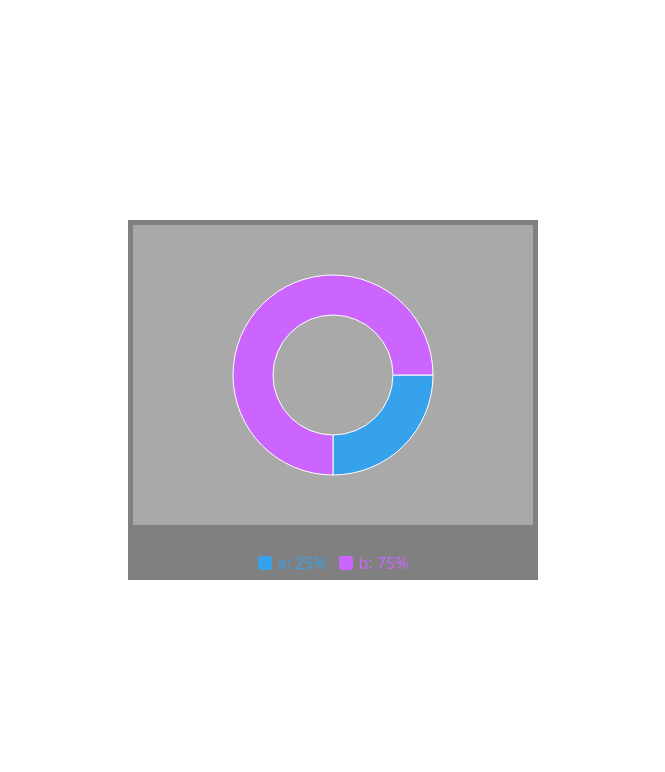
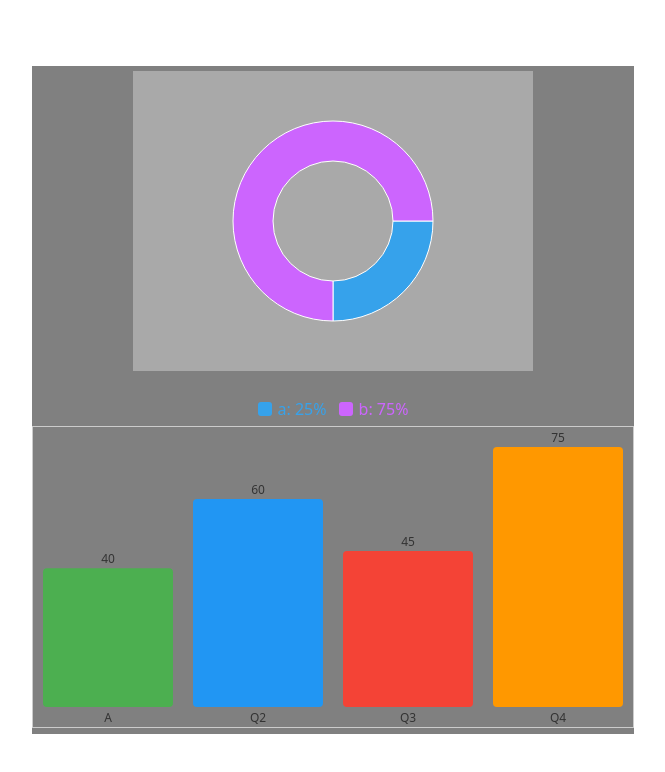
Before and after one commit to abkr020/pie-chart-by-svg, a React (Vite) app: page / in a window 1280 px wide. Shown: the top 772 px of the page, without its empty margins (307-972 px from the left). Built offline with nearby package versions, Linux system fonts and the light colour scheme; the HTML template or start-up script is replaced by a standard one.

Commit message:
next add the graph x adn y  axis lables

```diff
--- a/src/App.tsx
+++ b/src/App.tsx
@@ -2,6 +2,7 @@
 import './App.css'
 import React from "react";
 import PieChart from './components/PieChart';
+import BarChart from './components/BarChart';
 // import PieChart from "./PieChart";
 
 const App: React.FC = () => {
@@ -12,6 +13,14 @@ const App: React.FC = () => {
     // { label: "D", value: 10, color: "#ffce56" },
     // { label: "e", value: 20, color: "#ffce56" },
   ];
+
+const barChartData = [
+  { label: 'A', value: 40, color: '#4caf50' },
+  { label: 'Q2', value: 60, color: '#2196f3' },
+  { label: 'Q3', value: 45, color: '#f44336' },
+  { label: 'Q4', value: 75, color: '#ff9800' },
+];
+
   const MyCircle = () => (
     <svg width="100" height="100">
       <circle cx="50" cy="50" r="40" fill="red" />
@@ -24,8 +33,9 @@ const App: React.FC = () => {
         {/* <h2>Pie Chart (React + TypeScript)</h2> */}
         <PieChart data={chartData} radius={100} innerRadius={60} />
       </div>
-      <div>
+      <div style={{backgroundColor:'gray'}}>
         {/* {MyCircle()} */}
+        <BarChart data={barChartData} width={600} height={300}/>
       </div>
 
     </>
--- /dev/null
+++ b/src/components/BarChart.tsx
@@ -0,0 +1,65 @@
+import React from 'react';
+
+type BarData = {
+    label: string;
+    value: number;
+    color?: string;
+};
+
+type BarChartProps = {
+    data: BarData[];
+    width?: number;
+    height?: number;
+};
+
+const BarChart: React.FC<BarChartProps> = ({ data, width = 500, height = 300 }) => {
+    const maxVal = Math.max(...data.map((d) => d.value));
+    const barWidth = width / data.length;
+    const labelHeight = 20;
+
+    return (
+        <svg width={width} height={height} style={{ border: '1px solid #ccc' }}>
+            {data.map((d, i) => {
+                const barHeight = (d.value / maxVal) * (height - 2 * labelHeight);
+                const x = i * barWidth + 10;
+                const y = height - barHeight - labelHeight;
+
+                return (
+                    <g key={i}>
+                        {/* Bar */}
+                        <rect
+                            x={x}
+                            y={y}
+                            width={barWidth - 20}
+                            height={barHeight}
+                            fill={d.color || 'steelblue'}
+                            rx={4}
+                        />
+                        {/* Value on top */}
+                        <text
+                            x={x + (barWidth - 20) / 2}
+                            y={y - 5}
+                            fontSize={12}
+                            textAnchor="middle"
+                            fill="#333"
+                        >
+                            {d.value}
+                        </text>
+                        {/* Label below */}
+                        <text
+                            x={x + (barWidth - 20) / 2}
+                            y={height - 5}
+                            fontSize={12}
+                            textAnchor="middle"
+                            fill="#333"
+                        >
+                            {d.label}
+                        </text>
+                    </g>
+                );
+            })}
+        </svg>
+    );
+};
+
+export default BarChart;
```
